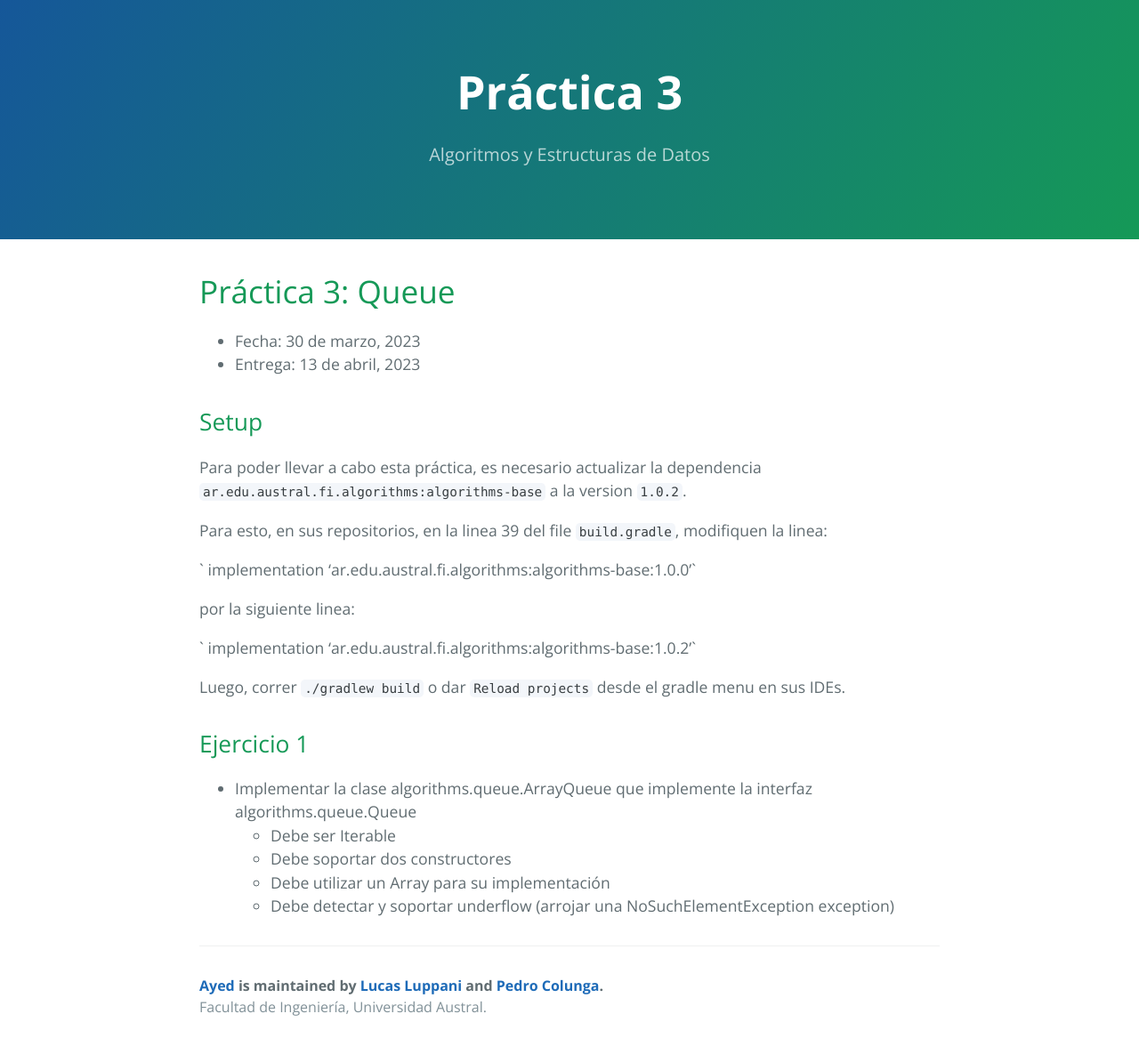
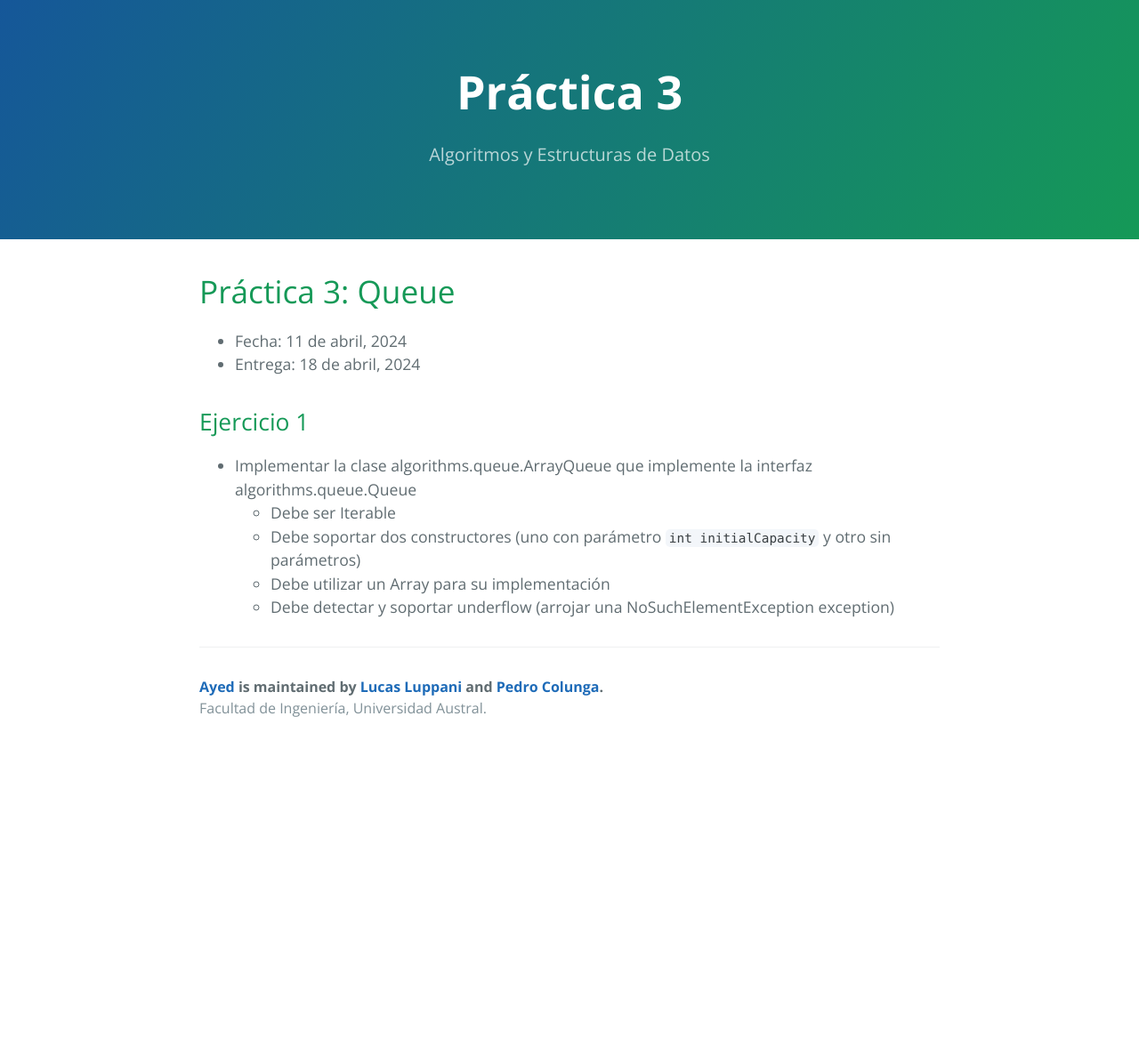
Before and after one commit to FacultadDeIngenieria/ayed, a Jekyll site: the page built from practice/tp3.md, in a window 1280 px wide. Shown: the whole page at 89% size. Built offline with Jekyll 4.4.1, drawn with Linux system fonts in a browser that asks for light colours; after the commit the page ends 900 px from its top, so only the background shows below that.

Commit message:
Enable TP3 and TC

```diff
--- a/practice/tp3.md
+++ b/practice/tp3.md
@@ -6,27 +6,13 @@ permalink: /practice/3
 
 # Práctica 3: Queue
 
-* Fecha: 30 de marzo, 2023
-* Entrega: 13 de abril, 2023
-
-## Setup
-Para poder llevar a cabo esta práctica, es necesario actualizar la dependencia `ar.edu.austral.fi.algorithms:algorithms-base` a la version `1.0.2`.
-
-Para esto, en sus repositorios, en la linea 39 del file `build.gradle`, modifiquen la linea:
-
-`    implementation 'ar.edu.austral.fi.algorithms:algorithms-base:1.0.0'`
-
-por la siguiente linea:
-
-`    implementation 'ar.edu.austral.fi.algorithms:algorithms-base:1.0.2'`
-
-Luego, correr `./gradlew build` o dar `Reload projects` desde el gradle menu en sus IDEs.
-
+* Fecha: 11 de abril, 2024
+* Entrega: 18 de abril, 2024
 
 ## Ejercicio 1
 
 * Implementar la clase algorithms.queue.ArrayQueue que implemente la interfaz algorithms.queue.Queue
   * Debe ser Iterable
-  * Debe soportar dos constructores
+  * Debe soportar dos constructores (uno con parámetro `int initialCapacity` y otro sin parámetros)
   * Debe utilizar un Array para su implementación
   * Debe detectar y soportar underflow (arrojar una NoSuchElementException exception)
```
Also changed, not shown: README.md.
